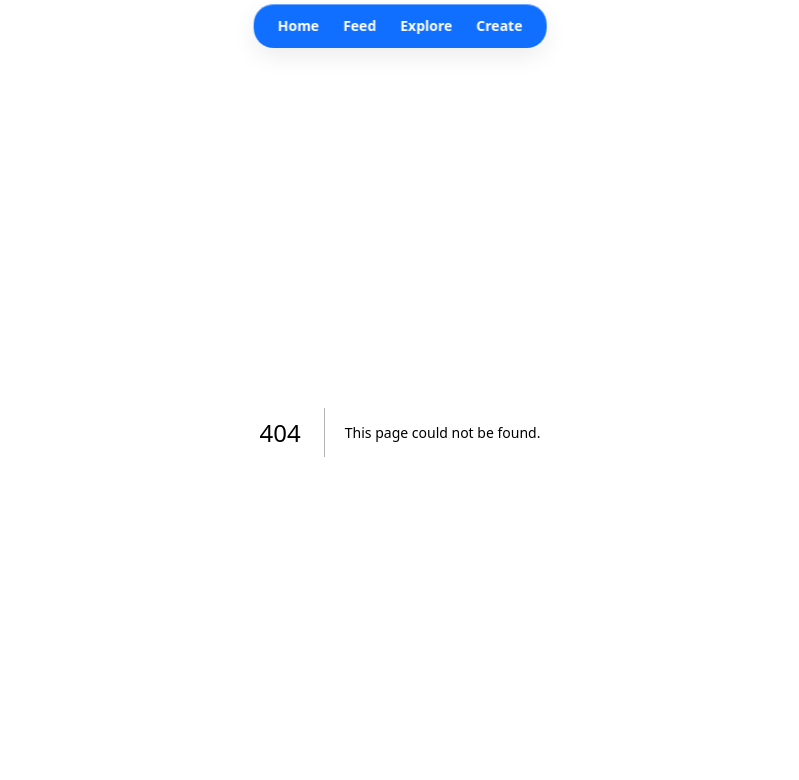
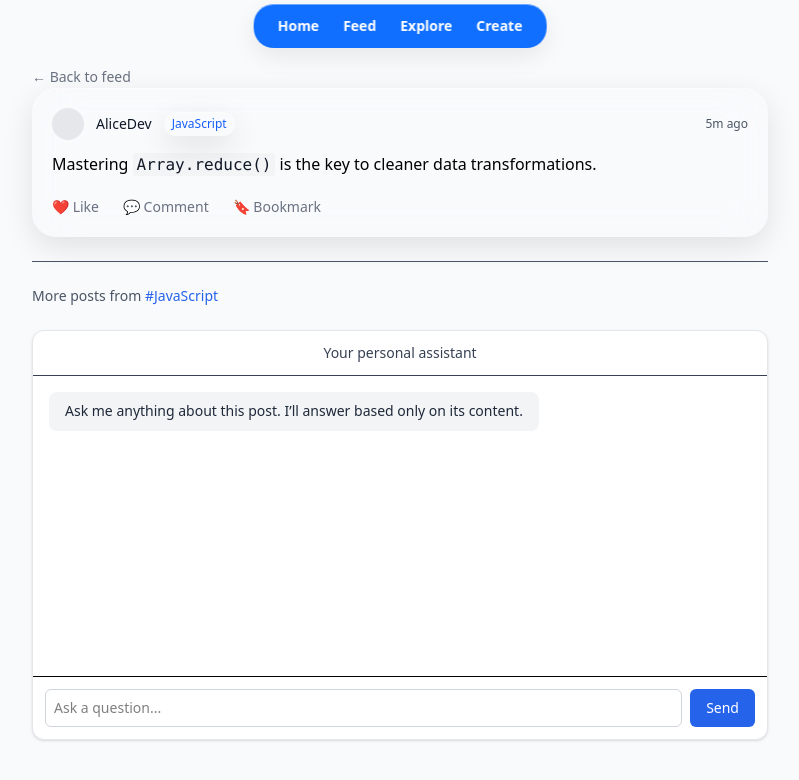
Before and after one commit to nischitpatel/skillfeed, a Next.js app: page /feed/1 in a window 1280 px wide. Before the commit this address had no page. Shown: the top 780 px of the page, without its empty margins (240-1039 px from the left). Built offline with nearby package versions, Linux system fonts and the light colour scheme.

Commit message:
Made posts on the feed clickable

```diff
--- /dev/null
+++ b/app/components/ChatMessage.tsx
@@ -0,0 +1,26 @@
+type Props = {
+    role: "user" | "assistant";
+    content: string;
+  };
+
+  export default function ChatMessage({ role, content }: Props) {
+    const isUser = role === "user";
+
+    return (
+      <div
+        className={`flex ${isUser ? "justify-end" : "justify-start"}`}
+      >
+        <div
+          className={`max-w-[80%] rounded-lg px-4 py-2 text-sm leading-relaxed
+            ${
+              isUser
+                ? "bg-[rgb(var(--primary))] text-white"
+                : "bg-gray-100 text-gray-800"
+            }
+          `}
+        >
+          {content}
+        </div>
+      </div>
+    );
+  }
--- a/app/components/FeedPost.tsx
+++ b/app/components/FeedPost.tsx
@@ -1,18 +1,24 @@
 import MarkdownRenderer from "./MarkdownRenderer";
 import SkillTag from "./SkillTag";
+import Link from "next/link";
 
-type FeedPostProps = {
-  post: {
+type Post = {
   id: string;
   username: string;
   skill: string;
   content: string;
   createdAt: string;
 };
+
+type Props = {
+  post: Post;
+  variant?: "feed" | "detail";
 };
 
-export default function FeedPost({ post }: FeedPostProps) {
-  return (
+export default function FeedPost({ post, variant = "feed" }: Props) {
+  const isDetail = variant === "detail";
+
+  const Card = (
     <article className="frosted-card rounded-xl p-5 shadow-sm space-y-3">
 
       {/* Header */}
@@ -31,7 +37,45 @@ export default function FeedPost({ post }: FeedPostProps) {
         <button className="hover:text-red-500">❤️ Like</button>
         <button className="hover:text-blue-500">💬 Comment</button>
         <button className="hover:text-green-500">🔖 Bookmark</button>
+        {!isDetail && (<Link href={`/feed/${post.id}`} className="hover:text-green-500">
+          {/* <button className="hover:text-blue-500">Need help?</button> */}
+          Need help?
+        </Link>)}
       </div>
+
     </article>
   );
+
+  // The post on the feed will be clickable
+  // if (!isDetail) {
+  //   return (
+  //     <Link href={`/feed/${post.id}`} className="block">
+  //       {Card}
+  //     </Link>
+  //   );
+  // }
+
+  return Card;
+  // return (
+  //   <article className="frosted-card rounded-xl p-5 shadow-sm space-y-3">
+
+  //     {/* Header */}
+  //     <div className="flex items-center gap-3 text-sm text-gray-600">
+  //       <div className="w-8 h-8 rounded-full bg-gray-200" />
+  //       <span className="font-medium text-gray-900">{post.username}</span>
+  //       <SkillTag label={post.skill} />
+  //       <span className="ml-auto text-xs">{post.createdAt}</span>
+  //     </div>
+
+  //     {/* Content */}
+  //     <MarkdownRenderer content={post.content} />
+
+  //     {/* Actions */}
+  //     <div className="flex gap-6 pt-2 text-gray-500 text-sm">
+  //       <button className="hover:text-red-500">❤️ Like</button>
+  //       <button className="hover:text-blue-500">💬 Comment</button>
+  //       <button className="hover:text-green-500">🔖 Bookmark</button>
+  //     </div>
+  //   </article>
+  // );
 }
--- /dev/null
+++ b/app/components/PostQABot.tsx
@@ -0,0 +1,104 @@
+'use client';
+
+import { useState, useRef, useEffect } from "react";
+import ChatMessage from "./ChatMessage";
+
+type Message = {
+  role: "user" | "assistant";
+  content: string;
+};
+
+type Props = {
+  postContent: string;
+};
+
+export default function PostQABot({ postContent }: Props) {
+  const [messages, setMessages] = useState<Message[]>([
+    {
+      role: "assistant",
+      content:
+        "Ask me anything about this post. I’ll answer based only on its content.",
+    },
+  ]);
+
+  const [input, setInput] = useState("");
+  const [loading, setLoading] = useState(false);
+  const bottomRef = useRef<HTMLDivElement | null>(null);
+
+  // Auto-scroll to bottom
+  useEffect(() => {
+    bottomRef.current?.scrollIntoView({ behavior: "smooth" });
+  }, [messages]);
+
+  async function sendMessage() {
+    if (!input.trim() || loading) return;
+
+    const userMessage: Message = {
+      role: "user",
+      content: input,
+    };
+
+    setMessages(prev => [...prev, userMessage]);
+    setInput("");
+    setLoading(true);
+
+    // TEMP mock response
+    setTimeout(() => {
+      setMessages(prev => [
+        ...prev,
+        {
+          role: "assistant",
+          content:
+            "Based on the post, Array.map does not mutate the original array. It always returns a new one.",
+        },
+      ]);
+      setLoading(false);
+    }, 800);
+  }
+
+  return (
+    <section className="rounded-xl border border-gray-200 bg-white shadow-sm">
+      {/* Header */}
+      <div className="flex justify-center border-b py-3 text-sm font-medium text-gray-700">
+        Your personal assistant
+      </div>
+
+      {/* Messages */}
+      <div className="h-[300px] overflow-y-auto space-y-4 p-4">
+        {messages.map((msg, idx) => (
+          <ChatMessage
+            key={idx}
+            role={msg.role}
+            content={msg.content}
+          />
+        ))}
+        <div ref={bottomRef} />
+      </div>
+
+      {/* Input */}
+      <div className="border-t p-3 flex gap-2">
+        <textarea
+          value={input}
+          onChange={(e) => setInput(e.target.value)}
+          placeholder="Ask a question..."
+          rows={1}
+          className="flex-1 resize-none rounded-md border border-gray-300 p-2 text-sm focus:outline-none focus:ring-2 focus:ring-[rgb(var(--primary))]"
+          onKeyDown={(e) => {
+            if (e.key === "Enter" && !e.shiftKey) {
+              e.preventDefault();
+              sendMessage();
+            }
+          }}
+        />
+
+        <button
+          onClick={sendMessage}
+          disabled={loading}
+          className="rounded-md bg-[rgb(var(--primary))] px-4 py-2 text-sm text-white hover:opacity-90 disabled:opacity-50"
+        >
+          {loading ? "..." : "Send"}
+        </button>
+      </div>
+    </section>
+  );
+}
--- /dev/null
+++ b/app/feed/[id]/page.tsx
@@ -0,0 +1,61 @@
+// import FeedPost from "@/components/FeedPost";
+import Link from "next/link";
+import FeedPost from "@/app/components/FeedPost";
+import PostQABot from "@/app/components/PostQABot";
+
+// TEMP: replace with API/db later
+async function getPostById(id: string) {
+  const res = await fetch("http://localhost:3000/feed.json", {
+    cache: "no-store",
+  });
+
+  const posts = await res.json();
+//   console.log(posts);
+  return posts.feed.find((p: any) => p.id === id);
+}
+
+export default async function PostDetailPage({
+  params,
+}: {
+  params: { id: string };
+}) {
+    const param = await params;
+  const post = await getPostById(param.id);
+
+  if (!post) {
+    return (
+      <div className="max-w-3xl mx-auto px-4 py-20">
+        <p className="text-gray-500">Post not found.</p>
+      </div>
+    );
+  }
+
+  return (
+    <main className="max-w-3xl mx-auto px-4 py-8 space-y-6">
+      {/* Back link */}
+      <Link
+        href="/feed"
+        className="text-sm text-gray-500 hover:text-gray-800"
+      >
+        ← Back to feed
+      </Link>
+
+      {/* Post */}
+      <FeedPost post={post} variant="detail" />
+
+      {/* Context */}
+      <div className="pt-6 border-t text-sm text-gray-600">
+        More posts from{" "}
+        <Link
+          href={`/feed?skill=${post.skill}`}
+          className="text-[rgb(var(--primary))] font-medium"
+        >
+          #{post.skill}
+        </Link>
+      </div>
+
+      {/* QA Bot */}
+      <PostQABot postContent={post.content}/>
+    </main>
+  );
+}
--- a/app/profile/ProfilePosts.tsx
+++ b/app/profile/ProfilePosts.tsx
@@ -21,38 +21,43 @@ export default function ProfilePosts({ posts, mode }: Props) {
     );
   }
 
-  if (mode === "all") {
-    return (
-      <div className="space-y-4">
-        {posts.map(post => (
-          <FeedPost key={post.id} post={post} />
-        ))}
-      </div>
-    );
-  }
+  // if (mode === "all") {
+  //   return (
+  //     <div className="space-y-4">
+  //       {posts.map(post => (
+  //         <FeedPost key={post.id} post={post} />
+  //       ))}
+  //     </div>
+  //   );
+  // }
 
   // GROUP BY SKILL
-  const grouped = posts.reduce<Record<string, Post[]>>((acc, post) => {
-    acc[post.skill] = acc[post.skill] || [];
-    acc[post.skill].push(post);
-    return acc;
-  }, {});
+  // const grouped = posts.reduce<Record<string, Post[]>>((acc, post) => {
+  //   acc[post.skill] = acc[post.skill] || [];
+  //   acc[post.skill].push(post);
+  //   return acc;
+  // }, {});
 
   return (
-    <div className="space-y-8">
-      {Object.entries(grouped).map(([skill, skillPosts]) => (
-        <div key={skill}>
-          <h3 className="mb-4 text-sm font-semibold uppercase tracking-wide text-gray-600">
-            {skill}
-          </h3>
-
-          <div className="space-y-4">
-            {skillPosts.map(post => (
-              <FeedPost key={post.id} post={post} />
-            ))}
-          </div>
-        </div>
+    <div className="space-y-4">
+      {posts.map(post => (
+        <FeedPost key={post.id} post={post} />
       ))}
     </div>
+    // <div className="space-y-8">
+    //   {Object.entries(grouped).map(([skill, skillPosts]) => (
+    //     <div key={skill}>
+    //       {/* <h3 className="mb-4 text-sm font-semibold uppercase tracking-wide text-gray-600">
+    //         {skill}
+    //       </h3> */}
+
+    //       <div className="space-y-4">
+    //         {skillPosts.map(post => (
+    //           <FeedPost key={post.id} post={post} />
+    //         ))}
+    //       </div>
+    //     </div>
+    //   ))}
+    // </div>
   );
 }
--- a/app/profile/ProfileTabs.tsx
+++ b/app/profile/ProfileTabs.tsx
@@ -1,52 +1,120 @@
+// 'use client';
+
+// import { useState } from "react";
+// import ProfilePosts from "./ProfilePosts";
+
+// type Post = {
+//   id: string;
+//   skill: string;
+//   content: string;
+//   createdAt: string;
+// };
+
+// type ProfileTabsProps = {
+//   posts: Post[];
+// };
+
+// const tabs = [
+//   { id: "all", label: "All Posts" },
+//   { id: "skill", label: "By Skill" },
+// ];
+
+// export default function ProfileTabs({ posts }: ProfileTabsProps) {
+//   const [activeTab, setActiveTab] = useState<"all" | "skill">("all");
+
+//   return (
+//     <section className="w-full">
+//       {/* Tabs */}
+//       <div className="flex gap-6 border-b border-gray-200 mb-6">
+//         {tabs.map(tab => {
+//           const active = activeTab === tab.id;
+
+//           return (
+//             <button
+//               key={tab.id}
+//               onClick={() => setActiveTab(tab.id as any)}
+//               className={`pb-3 text-sm font-medium transition-colors cursor-pointer ${
+//                 active
+//                   ? "text-[rgb(var(--primary))] border-b-2 border-[rgb(var(--primary))]"
+//                   : "text-gray-500 hover:text-gray-800"
+//               }`}
+//             >
+//               {tab.label}
+//             </button>
+//           );
+//         })}
+//       </div>
+
+//       {/* Content */}
+//       <ProfilePosts posts={posts} mode={activeTab} />
+//     </section>
+//   );
+// }
+
+
 'use client';
 
 import { useState } from "react";
 import ProfilePosts from "./ProfilePosts";
+import SkillSelector from "./SkillSelector";
 
 type Post = {
   id: string;
+  username: string;
   skill: string;
   content: string;
   createdAt: string;
 };
 
-type ProfileTabsProps = {
+type Props = {
   posts: Post[];
 };
 
-const tabs = [
-  { id: "all", label: "All Posts" },
-  { id: "skill", label: "By Skill" },
-];
+export default function ProfileTabs({ posts }: Props) {
+  const [activeTab, setActiveTab] = useState<"all" | "skill">("all");
+  const [selectedSkill, setSelectedSkill] = useState<string | null>(null);
 
-export default function ProfileTabs({ posts }: ProfileTabsProps) {
-  const [activeTab, setActiveTab] = useState<"all" | "skill">("all");
+  const skills = Array.from(new Set(posts.map(p => p.skill)));
 
   return (
     <section className="w-full">
       {/* Tabs */}
       <div className="flex gap-6 border-b border-gray-200 mb-6">
-        {tabs.map(tab => {
-          const active = activeTab === tab.id;
+        {["all", "skill"].map(tab => {
+          const active = activeTab === tab;
 
           return (
             <button
-              key={tab.id}
-              onClick={() => setActiveTab(tab.id as any)}
-              className={`pb-3 text-sm font-medium transition-colors cursor-pointer ${
+              key={tab}
+              onClick={() => {
+                setActiveTab(tab as any);
+                setSelectedSkill(null); // reset when switching tabs
+              }}
+              className={`pb-3 text-sm font-medium ${
                 active
                   ? "text-[rgb(var(--primary))] border-b-2 border-[rgb(var(--primary))]"
                   : "text-gray-500 hover:text-gray-800"
               }`}
             >
-              {tab.label}
+              {tab === "all" ? "All Posts" : "By Skill"}
             </button>
           );
         })}
       </div>
 
       {/* Content */}
-      <ProfilePosts posts={posts} mode={activeTab} />
+      {activeTab === "all" && (
+        <ProfilePosts posts={posts} />
+      )}
+
+      {activeTab === "skill" && (
+        <SkillSelector
+          skills={skills}
+          posts={posts}
+          selectedSkill={selectedSkill}
+          onSelect={setSelectedSkill}
+        />
+      )}
     </section>
   );
 }
--- /dev/null
+++ b/app/profile/SkillSelector.tsx
@@ -0,0 +1,68 @@
+import FeedPost from "../components/FeedPost";
+
+type Post = {
+  id: string;
+  username: string;
+  skill: string;
+  content: string;
+  createdAt: string;
+};
+
+type Props = {
+  skills: string[];
+  posts: Post[];
+  selectedSkill: string | null;
+  onSelect: (skill: string) => void;
+};
+
+export default function SkillSelector({
+  skills,
+  posts,
+  selectedSkill,
+  onSelect,
+}: Props) {
+  return (
+    <div className="space-y-6">
+
+      {/* Skill List */}
+      <div className="flex flex-wrap gap-3">
+        {skills.map(skill => {
+          const active = selectedSkill === skill;
+
+          return (
+            <button
+              key={skill}
+              onClick={() => onSelect(skill)}
+              className={`px-4 py-2 rounded-full text-sm font-medium transition
+                ${
+                  active
+                    ? "bg-[rgb(var(--primary))] text-white"
+                    : "bg-gray-100 text-gray-700 hover:bg-gray-200"
+                }
+              `}
+            >
+              {skill}
+            </button>
+          );
+        })}
+      </div>
+
+      {/* Posts */}
+      {selectedSkill && (
+        <div className="space-y-4">
+          {posts
+            .filter(post => post.skill === selectedSkill)
+            .map(post => (
+              <FeedPost key={post.id} post={post} />
+            ))}
+        </div>
+      )}
+
+      {!selectedSkill && (
+        <p className="text-sm text-gray-500">
+          Select a skill to view posts.
+        </p>
+      )}
+    </div>
+  );
+}
--- a/app/profile/[username]/page.tsx
+++ b/app/profile/[username]/page.tsx
@@ -59,7 +59,7 @@ export default async function ProfilePage() {
   return (
     <main className="max-w-5xl mx-auto px-4 py-8 space-y-8">
       <ProfileHeader
-        name="Kiran Patel"
+        name="Nischit Patel"
         bio="Backend-focused full-stack engineer sharing practical coding lessons."
         totalPosts={totalPosts}
         skillsTaught={skillsTaught}
```
Lines whose indentation alone changed are shown as unchanged.
